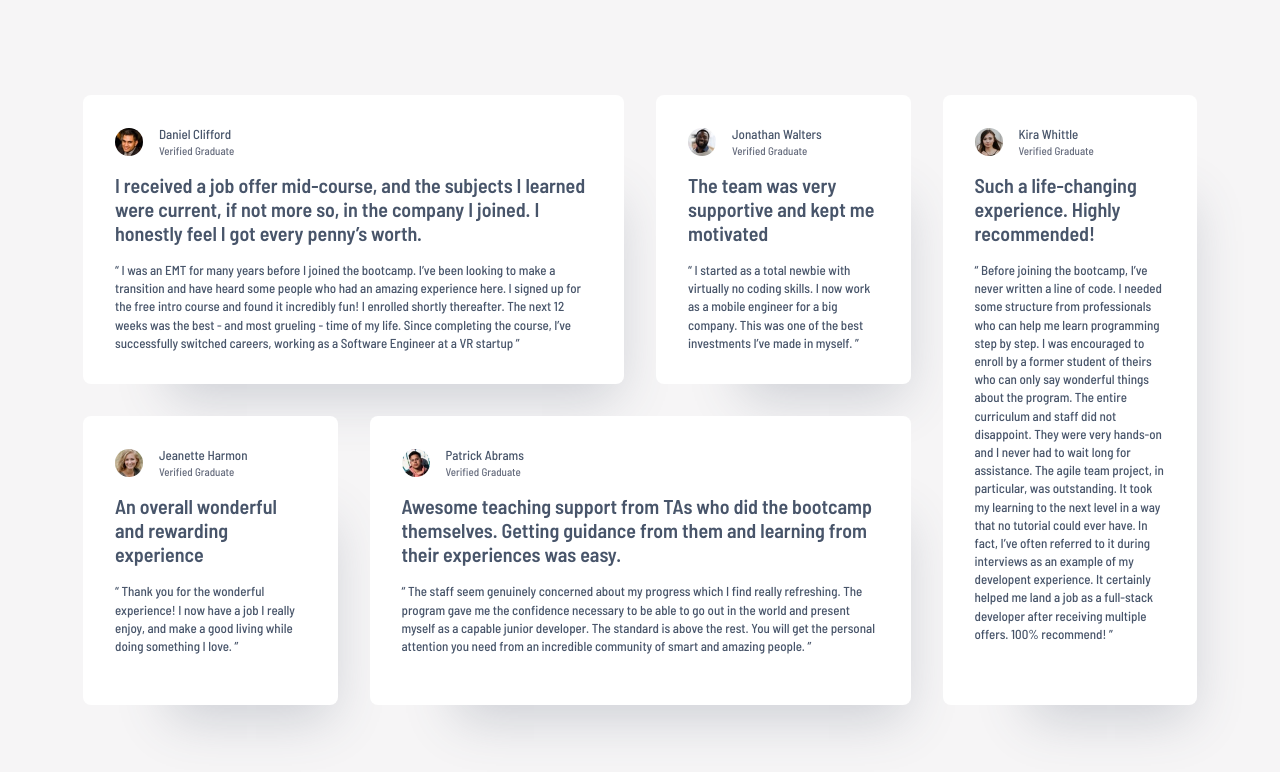
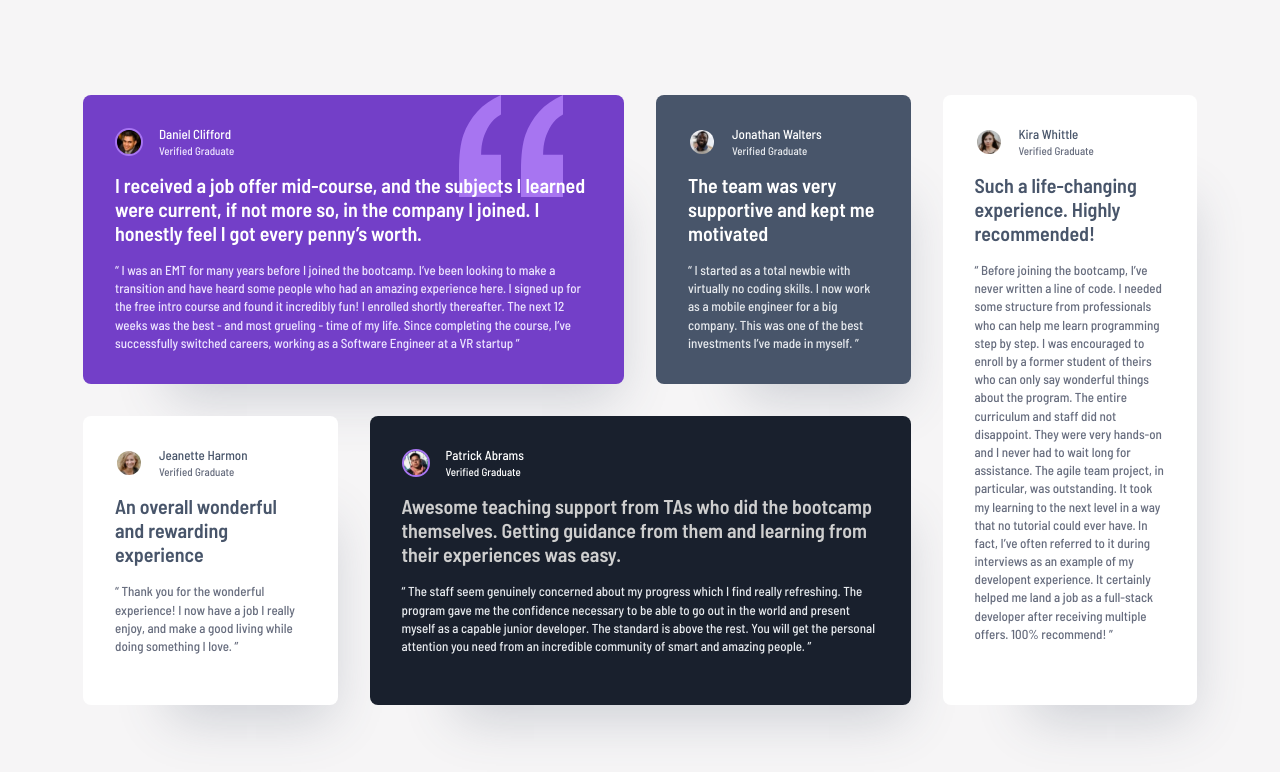
Before and after one commit to RicardoGeada/fm-testimonials-grid-section, an Angular app: page / in a window 1280 px wide. Shown: the top 772 px of the page. Built offline with nearby package versions, Linux system fonts and the light colour scheme.

Commit message:
style(testimonial-card): add different color variations

```diff
--- a/src/app/pages/main-page/main-page.component.html
+++ b/src/app/pages/main-page/main-page.component.html
@@ -1,7 +1,7 @@
 <div class="main-page">
   <div class="testimonials-grid">
     @for(testimonial of testimonials; track testimonial; let i = $index) {
-    <app-testimonial-card [testimonial]="testimonial" class="area-{{ i }}"></app-testimonial-card>
+    <app-testimonial-card [testimonial]="testimonial" [variation]="getColorVariation(i)" class="area-{{ i }}"></app-testimonial-card>
     }
   </div>
 </div>
--- a/src/app/pages/main-page/main-page.component.ts
+++ b/src/app/pages/main-page/main-page.component.ts
@@ -11,4 +11,13 @@ import { Testimonial } from '../../../types/testimonial';
 })
 export class MainPageComponent {
   testimonials: Testimonial[] = testimonialsData;
+
+  getColorVariation (i: number) {
+    switch(i) {
+      case 0: return "--purple";
+      case 1: return "--grey";
+      case 3: return "--dark-blue";
+      default: return "";
+    }
+  }
 }
--- a/src/app/shared/components/testimonial-card/testimonial-card.component.html
+++ b/src/app/shared/components/testimonial-card/testimonial-card.component.html
@@ -1,4 +1,4 @@
-<article class="testimonial-card">
+<article class="testimonial-card{{ variation }}">
 <div class="testimonial-card__profile">
   <img src="/images/{{ testimonial.image }}" alt="" class="testimonial-card__image" />
   <div class="testimonial-card__author">
--- a/src/app/shared/components/testimonial-card/testimonial-card.component.scss
+++ b/src/app/shared/components/testimonial-card/testimonial-card.component.scss
@@ -1,15 +1,22 @@
 @use "../../../../fonts.scss";
 
 .testimonial-card {
+  // variables
+  --color-bg: var(--color-white);
+  --color-name: var(--color-grey-500);
+  --color-title: var(--color-grey-400);
+  --color-headline: var(--color-grey-500);
+  --color-quote: var(--color-grey-400);
+  --color-image-border: transparent;
+
   border-radius: var(--space-100);
-    background-color: var(--color-white);
+  background-color: var(--color-bg);
   padding: var(--space-400);
   display: flex;
   flex-direction: column;
   gap: var(--space-200);
-    box-shadow: 40px 60px 50px -47px rgba($color: #48556A, $alpha: 0.24);
+  box-shadow: 40px 60px 50px -47px rgba($color: #48556a, $alpha: 0.24);
   height: 100%;
-
 
   &__profile {
     display: flex;
@@ -21,6 +28,7 @@
     border-radius: 100%;
     aspect-ratio: 1 / 1;
     width: 28px;
+    border: 2px solid var(--color-image-border);
   }
 
   &__author {
@@ -31,21 +39,65 @@
 
   &__name {
     @include fonts.apply-text-preset("2");
-        color: var(--color-grey-500);
+    color: var(--color-name);
   }
 
   &__title {
     @include fonts.apply-text-preset("4");
-        color: var(--color-grey-400);
+    color: var(--color-title);
   }
 
   &__headline {
     @include fonts.apply-text-preset("1");
-        color: var(--color-grey-500);
+    color: var(--color-headline);
   }
 
   &__quote {
     @include fonts.apply-text-preset("3");
-        color: var(--color-grey-500);
+    color: var(--color-quote);
+  }
+
+  // === variations ===
+  &--purple {
+    @extend .testimonial-card;
+    --color-bg: var(--color-purple-500);
+    --color-name: var(--color-white);
+    --color-title: var(--color-purple-50);
+    --color-headline: var(--color-white);
+    --color-quote: var(--color-purple-50);
+    --color-image-border: var(--color-purple-300);
+  }
+
+  &--grey {
+    @extend .testimonial-card;
+    --color-bg: var(--color-grey-500);
+    --color-name: var(--color-white);
+    --color-title: var(--color-grey-100);
+    --color-headline: var(--color-white);
+    --color-quote: var(--color-grey-100);
+  }
+
+  &--dark-blue {
+    @extend .testimonial-card;
+    --color-bg: var(--color-dark-blue);
+    --color-name: var(--color-white);
+    --color-title: var(--color-white);
+    --color-headline: var(--color-grey-200);
+    --color-quote: var(--color-grey-100);
+    --color-image-border: var(--color-purple-300);
   }
 }
+
+@media (min-width: 768px) {
+  .testimonial-card--purple {
+    background-image: url(/images/bg-pattern-quotation.svg);
+    background-repeat: no-repeat;
+    background-position: right 25% top 0%;
+  }
+}
+
+@media (min-width: 1080px) {
+  .testimonial-card--purple {
+    background-position: right 14% top 0%;
+  }
+}
--- a/src/app/shared/components/testimonial-card/testimonial-card.component.ts
+++ b/src/app/shared/components/testimonial-card/testimonial-card.component.ts
@@ -9,4 +9,5 @@ import { Testimonial } from '../../../../types/testimonial';
 })
 export class TestimonialCardComponent {
     @Input({ required: true }) testimonial!: Testimonial;
+    @Input() variation: "--purple" | "--grey" | "--dark-blue" | "" = "";
 }
```
Lines whose indentation alone changed are shown as unchanged.
